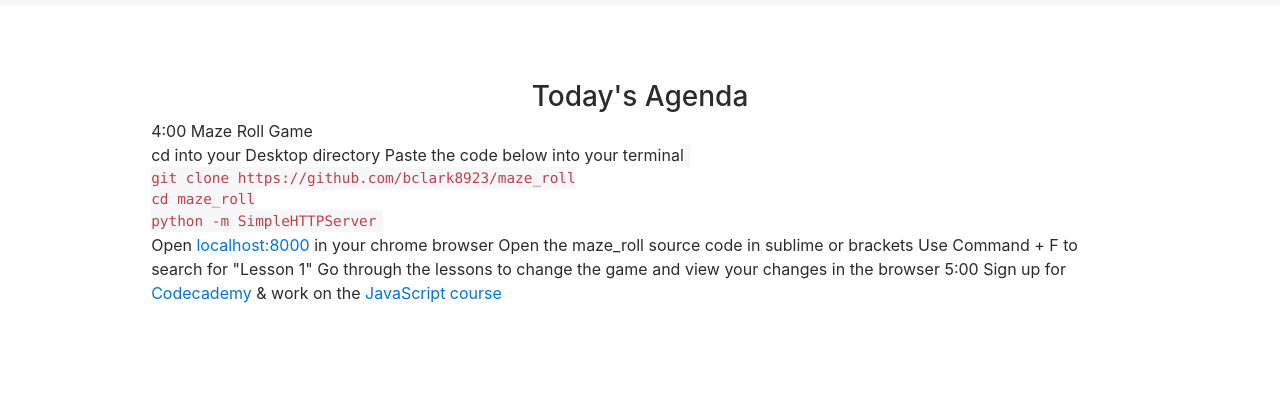
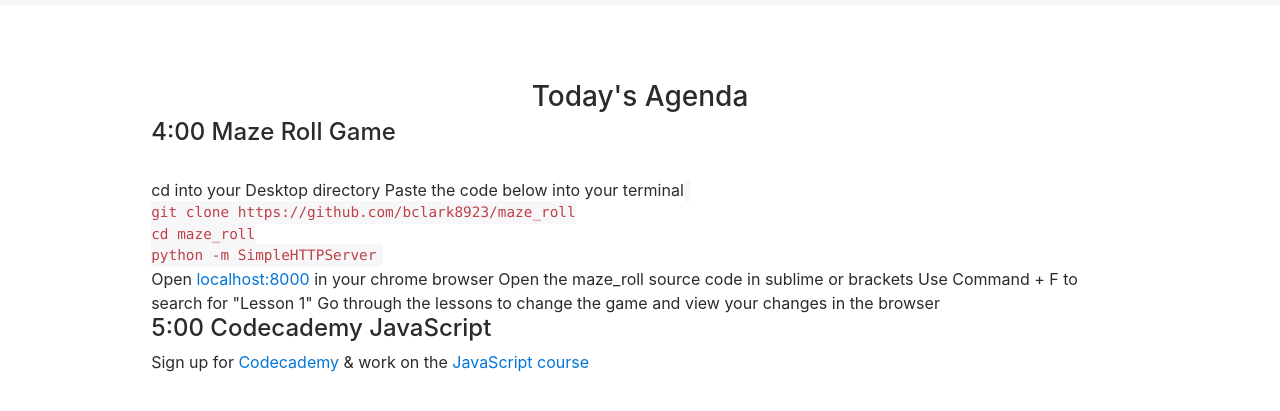
Before and after one commit to GiselaK/MBSpring17, a plain HTML site: page index.html in a window 1280 px wide. Shown: the part 51-462 px from the top of the page. Drawn offline with nearby package versions, Linux system fonts and the light colour scheme; a script that the page names is missing.

Commit message:
Updated todays page

```diff
--- a/index.html
+++ b/index.html
@@ -19,7 +19,7 @@
  <div id="navbar"></div>
  <div id="margin">
  <center><h3>Today's Agenda</h3></center>
-    4:00 Maze Roll Game <br>
+    <h4>4:00 Maze Roll Game </h4><br>
         cd into your Desktop directory
         Paste the code below into your terminal
         <code><br>
@@ -27,12 +27,12 @@
           cd maze_roll <br>
           python -m SimpleHTTPServer <br>
         </code>
-
         Open <a href="localhost:8000">localhost:8000</a> in your chrome browser
         Open the maze_roll source code in sublime or brackets
         Use Command + F to search for "Lesson 1"
         Go through the lessons to change the game and view your changes in the browser
-    5:00 Sign up for <a href="https://www.codecademy.com"> Codecademy</a> & work on the <a href="https://www.codecademy.com/learn/javascript"> JavaScript course</a><br>
+    <h4>5:00 Codecademy JavaScript </h4>
+       Sign up for <a href="https://www.codecademy.com"> Codecademy</a> & work on the <a href="https://www.codecademy.com/learn/javascript"> JavaScript course</a><br>
     </div>
   </body>
 </html>
```
Lines whose indentation alone changed are shown as unchanged.
